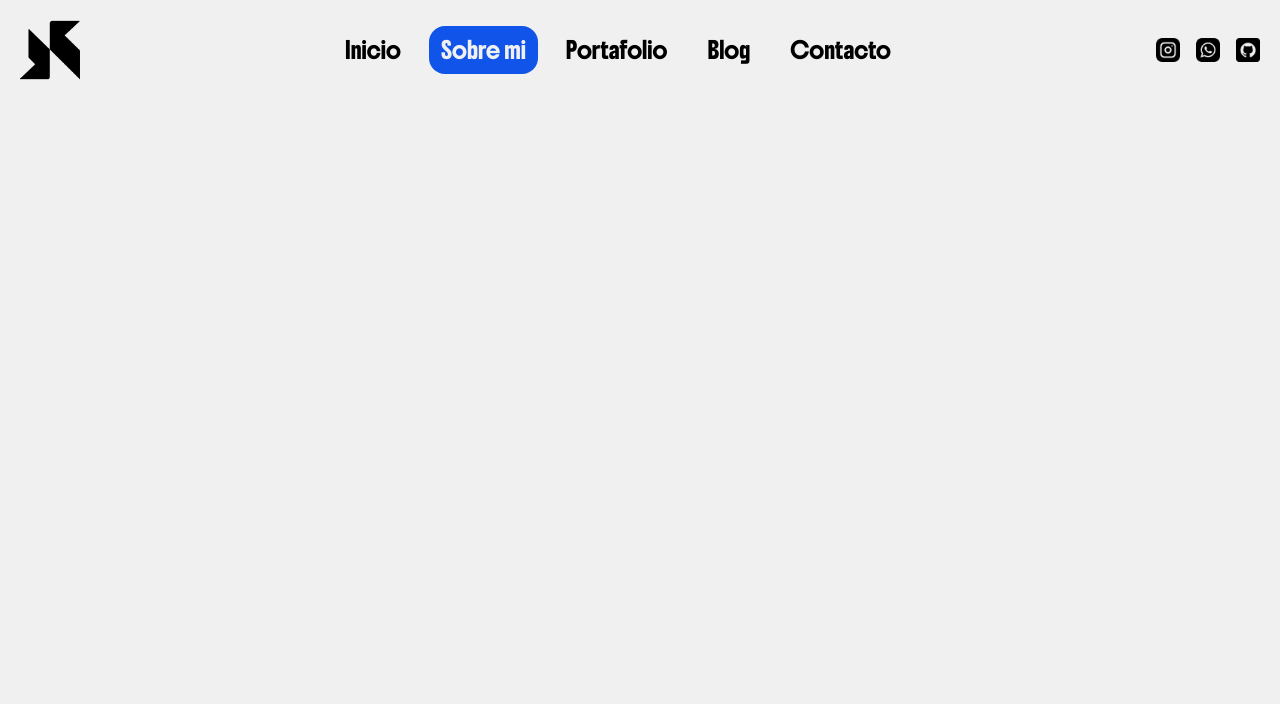
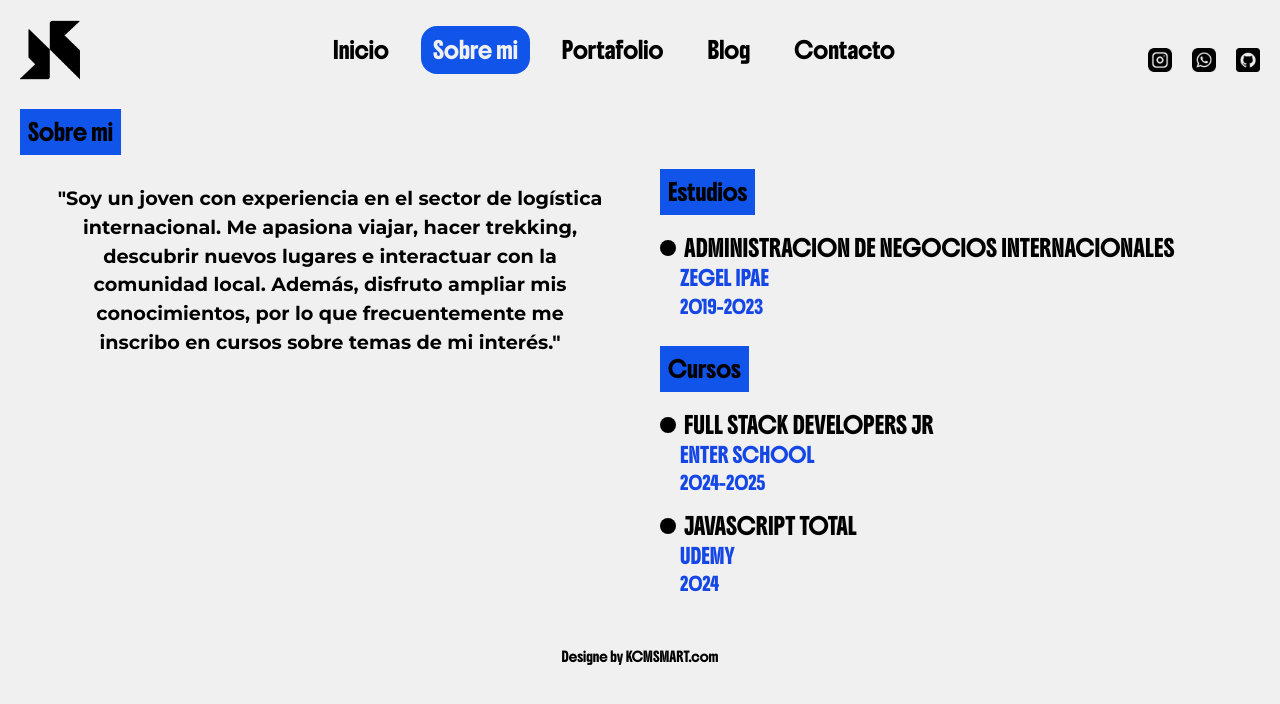
Before and after one commit to kcot2024/kcmweb, a website: page pages/aboutme.html in a window 1280 px wide. Drawn offline with nearby package versions, Linux system fonts and the light colour scheme.

Commit message:
se agrega cambios

```diff
--- a/pages/aboutme.html
+++ b/pages/aboutme.html
@@ -4,28 +4,82 @@
     <meta charset="UTF-8">
     <meta name="viewport" content="width=device-width, initial-scale=1.0">
     <link rel="stylesheet" href="../src/output.css">
+    <script src="https://cdn.jsdelivr.net/npm/@tailwindcss/browser@4"></script>
+  </head>
     <title>KCM SMART | WEB DEV JUNIOR</title>
     <link rel="icon" type="image/x-icon" href="#">
 </head>
-<body class="bg-Dark-white font-Boldonse text-black">
-    <header class="w-full lg:p-5">
-        <nav class="flex justify-between items-center">
-            <img class="w-12 lg:w-15" src="../assets/images/logonegro.png" alt="">
-            <ul class="flex justify-between items-center gap-4">
-                <li class="lg:bg-Dark-white lg:p-3 lg:hover:bg-Blue lg:rounded-2xl lg:hover:text-Dark-white lg:hover:transition lg:hover:duration-700 lg:hover:ease-in-out"><a href="../index.html">Inicio</a></li>
-                <li class="lg:bg-Blue lg:text-Dark-white lg:p-3 lg:rounded-2xl"><a href="./aboutme.html">Sobre mi</a></li>
-                <li class="lg:bg-Dark-white lg:p-3 lg:hover:bg-Blue lg:rounded-2xl lg:hover:text-Dark-white lg:hover:transition lg:hover:duration-700 lg:hover:ease-in-out"><a href="">Portafolio</a></li>
-                <li class="lg:bg-Dark-white lg:p-3 lg:hover:bg-Blue lg:rounded-2xl lg:hover:text-Dark-white lg:hover:transition lg:hover:duration-700 lg:hover:ease-in-out"><a href="">Blog</a></li>
-                <li class="lg:bg-Dark-white lg:p-3 lg:hover:bg-Blue lg:rounded-2xl lg:hover:text-Dark-white lg:hover:transition lg:hover:duration-700 lg:hover:ease-in-out"><a href="">Contacto</a></li>
+<body class="bg-Dark-white font-Boldonse text-black lg:flex lg:flex-col lg:justify-between p-5">
+    <header class=" w-full h-[2]">
+        <nav class="lg:flex lg:justify-between lg:items-center">
+            <img src="../assets/images/logonegro.png" alt="logo kcmsmart" class="w-12 lg:w-15">
+            <ul class="hidden lg:flex lg:justify-center lg:items-center lg:gap-5">
+                <li class="lg:hover:bg-blue-950 lg:p-3 lg:rounded-2xl lg:hover:transition lg:hover:duration-1000 lg:hover:ease-in-out"><a href="../index.html">Inicio</a></li>
+                <li class="lg:bg-Blue lg:text-Dark-white lg:hover:bg-blue-950 lg:p-3 lg:rounded-2xl lg:hover:transition lg:hover:duration-1000 lg:hover:ease-in-out"><a href="./pages/aboutme.html">Sobre mi</a></li>
+                <li class="lg:hover:bg-blue-950 lg:p-3 lg:rounded-2xl lg:hover:transition lg:hover:duration-1000 lg:hover:ease-in-out"><a href="">Portafolio</a></li>
+                <li class="lg:hover:bg-blue-950 lg:p-3 lg:rounded-2xl lg:hover:transition lg:hover:duration-1000 lg:hover:ease-in-out"><a href="">Blog</a></li>
+                <li class="lg:hover:bg-blue-950 lg:p-3 lg:rounded-2xl lg:hover:transition lg:hover:duration-1000 lg:hover:ease-in-out"><a href="">Contacto</a></li>
             </ul>
-            <div class="flex justify-center gap-4">
+            <div class=" hidden lg:flex lg:items-center lg:gap-5 lg:mt-5">
                 <a href=""><img src="../assets/images/instagram.png" alt="cuenta instagram" class="w-6"></a>
                 <a href=""><img src="../assets/images/whatsapp.png" alt="cuenta whatsapp" class="w-6"></a>
                 <a href=""><img src="../assets/images/github.png" alt="cuenta de github" class="w-6"></a>
             </div>
         </nav>
+
     </header>
-    <main></main>
-    <footer></footer>
+    <main class="w-full h-full  mt-10 grid sm:grid-cols-1 md:grid-cols-1 lg:grid-cols-2">
+        <section>
+                <p class="bg-Blue px-2 py-2 inline">Sobre mi</p>
+            <div class="mt-10">
+                <p class="font-Monserrat font-bold  text-center text-[1.2em] m-9">
+                    "Soy un joven con experiencia en el sector de logística internacional.
+                    Me apasiona viajar, hacer trekking, descubrir nuevos lugares e interactuar
+                    con la comunidad local. Además, disfruto ampliar mis conocimientos, por lo que
+                    frecuentemente me inscribo en cursos sobre temas de mi interés."
+                </p>
+            </div>
+        </section>
+        <section class="p-5">
+            <div class="mt-10">
+                <span>
+                    <p class="bg-Blue py-2 px-2 inline">Estudios</p>
+                </span>
+                <ul class="mt-8">
+                    <li class="relative pl-6 before:absolute before:left-0 before:top-1/2 before:-translate-y-1/2 before:w-4 before:h-4 before:bg-black before:rounded-full">
+                      <p>ADMINISTRACION DE NEGOCIOS INTERNACIONALES</p>
+                    </li>
+                    <p class="ml-5 mt-2 text-blue-700 text-[0.9em]">ZEGEL IPAE</p>
+                    <p class="ml-5 mt-2 text-blue-700 text-[0.8em]">2019-2023</p>
+                  </ul>
+            </div>
+
+
+            <div class="mt-10">
+                <span>
+                    <p class="bg-Blue py-2 px-2 inline">Cursos</p>
+                </span>
+                <ul class="mt-8">
+                    <li class="relative pl-6 before:absolute before:left-0 before:top-1/2 before:-translate-y-1/2 before:w-4 before:h-4 before:bg-black before:rounded-full">
+                      <p>FULL STACK DEVELOPERS JR</p>
+                    </li>
+                    <p class="ml-5 mt-2 text-blue-700 text-[0.9em]">ENTER SCHOOL</p>
+                    <p class="ml-5 mt-2 text-blue-700 text-[0.8em]">2024-2025</p>
+                  </ul>
+
+                  <ul class="mt-5">
+                    <li class="relative pl-6 before:absolute before:left-0 before:top-1/2 before:-translate-y-1/2 before:w-4 before:h-4 before:bg-black before:rounded-full">
+                      <p>JAVASCRIPT TOTAL</p>
+                    </li>
+                    <p class="ml-5 mt-2 text-blue-700 text-[0.9em]">UDEMY</p>
+                    <p class="ml-5 mt-2 text-blue-700 text-[0.8em]">2024</p>
+                  </ul>
+            </div>
+
+        </section>
+    </main>
+    <footer class="w-full h-full mt-9 flex items-center justify-center text-[0.6em]">
+        <span>Designe by <a href="./index.html">KCMSMART.com</a></span>
+    </footer>
 </body>
 </html>
```
Also changed, not shown: index.html (+0 -6 lines).
